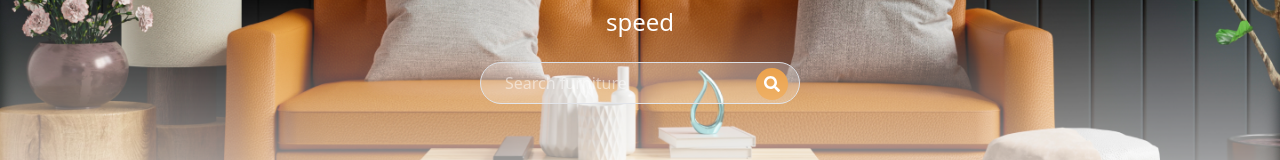
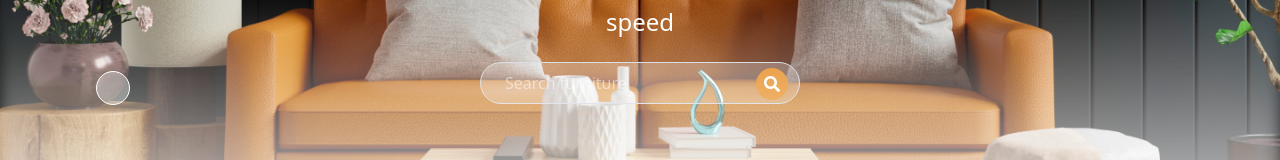
Before and after one commit to khanRabiul/panto, a React (Vite) app: page / in a window 1280 px wide. Shown: the part 515-675 px from the top of the page. Built offline with nearby package versions, Linux system fonts and the light colour scheme.

Commit message:
[Hero] static tooltip

```diff
--- a/src/components/page/home/Hero.jsx
+++ b/src/components/page/home/Hero.jsx
@@ -25,6 +25,17 @@ const Hero = () => {
 
       {/* bottom blur */}
       <div className="absolute inset-x-0 bottom-0 h-3/4 bg-gradient-to-t from-white via-transparent to-transparent blur-sm -mb-2"></div>
+
+      {/* hover tooltip */}
+      <div className="absolute bottom-45 left-24 group">
+        <button className="relative  p-4 rounded-full bg-white/35 text-xl border"></button>
+        <div className="absolute hidden bottom-full left-1/2 transform -translate-x-1/2 mb-3 p-2 space-x-1 rounded-lg bg-white/25 shadow-md group-hover:flex">
+        <div className="size-6 bg-red-700 border border-white rounded-full"></div>
+        <div className="size-6 bg-green-700 border border-white rounded-full"></div>
+        <div className="size-6 bg-blue-700 border border-white rounded-full"></div>
+        <div className="absolute left-1/2 transform -translate-x-1/2 -bottom-2 w-0 h-0 border-l-8 border-l-transparent border-r-8 border-r-transparent border-t-8 border-t-white/35"></div>
+        </div>
+      </div>
     </section>
   );
 };
```
